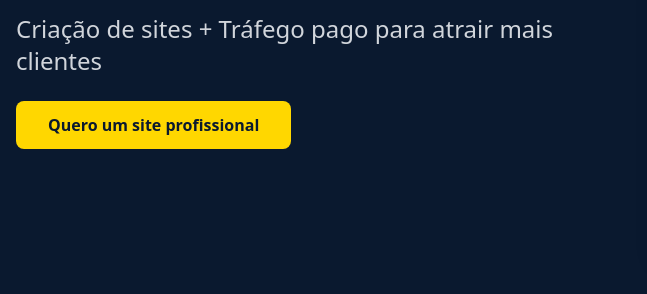
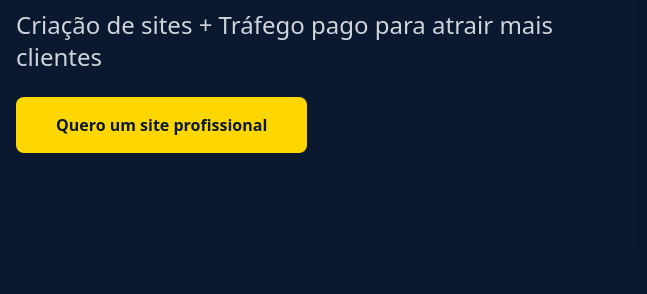
Before and after one commit to Dodofurtado/LD_WebPerformace, a plain HTML site: page index.html in a window 1280 px wide. Shown: the part 371-665 px from the top of the page, 0-647 px from the left. Drawn offline with nearby package versions, Linux system fonts and the light colour scheme.

Commit message:
Update index.html

```diff
--- a/index.html
+++ b/index.html
@@ -98,7 +98,7 @@
                         Criação de sites + Tráfego pago para atrair mais clientes
                     </p>
                     <a href="https://wa.me/5551997869258?text=Quero%20um%20site%20profissional"
-                       class="inline-block bg-gold text-dark-blue font-bold py-3 px-6 sm:px-8 rounded-lg hover:bg-gold/90 transition transform hover:scale-105 text-xl xl:text-base">
+                       class="inline-block bg-gold text-dark-blue font-bold py-4 px-10 xl:px-10 rounded-lg hover:bg-gold/90 transition transform hover:scale-105 text-xl xl:text-base">
                         Quero um site profissional
                     </a>
                 </div>                <div class="hidden sm:block">
```
